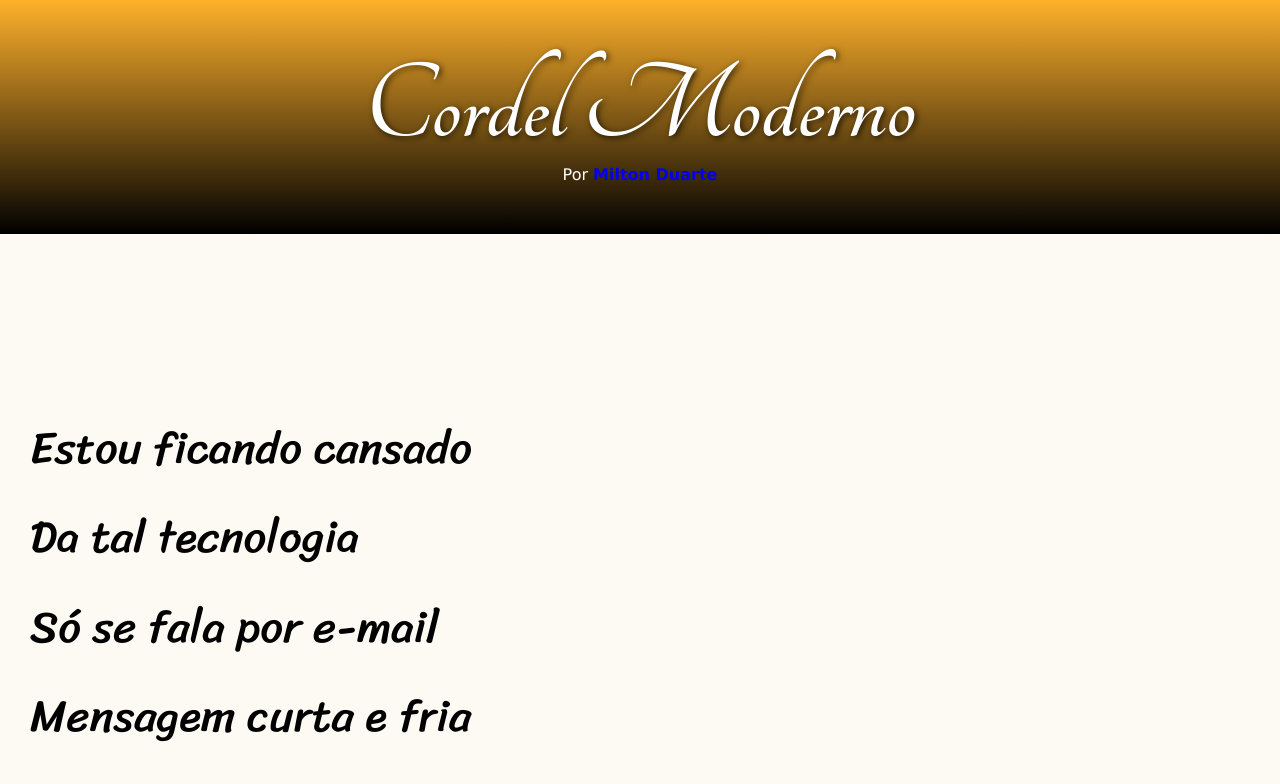
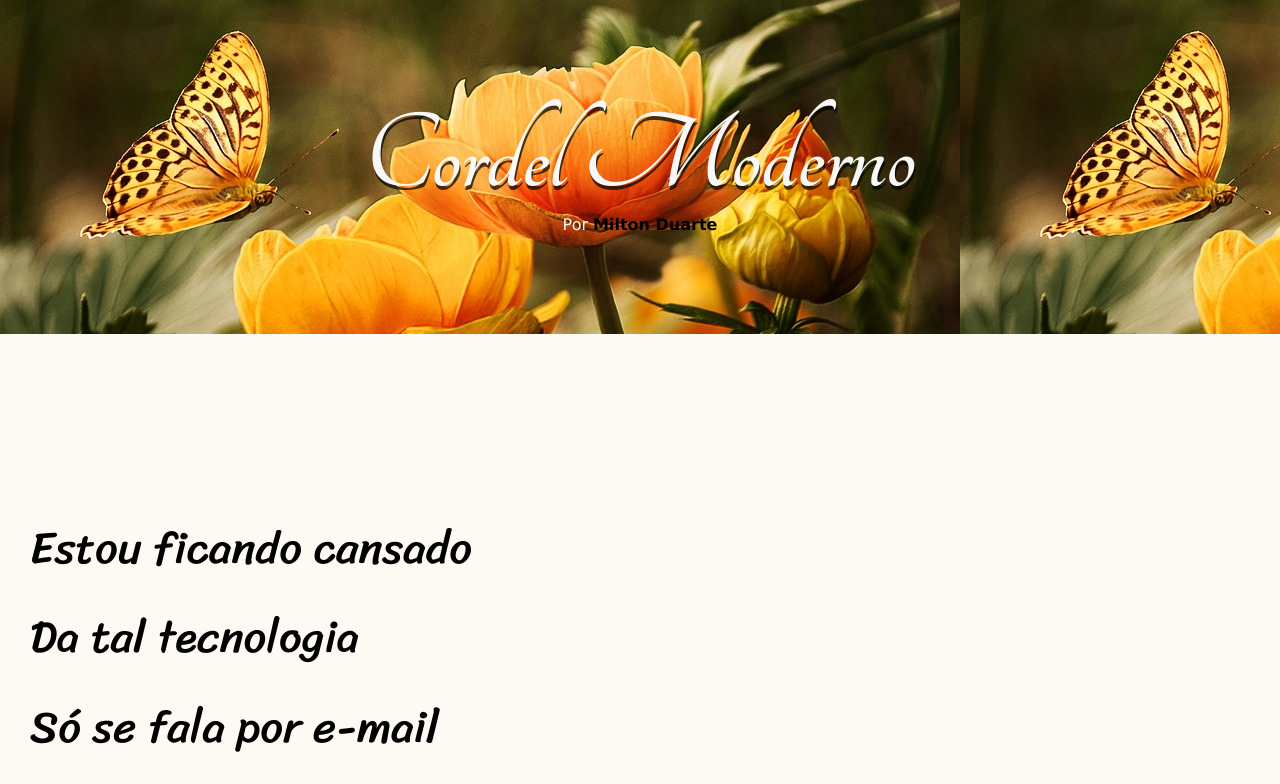
Before and after one commit to DanielFBarbosa/projeto-cordel-moderno, a plain HTML site: page index.html in a window 1280 px wide. Shown: the top 784 px of the page. Drawn offline with Linux system fonts and the light colour scheme.

Commit message:
atualização

```diff
--- a/estilo/tyle.css
+++ b/estilo/tyle.css
@@ -26,25 +26,25 @@ html, body {
 }
 
 header {
-    background-image: linear-gradient(to top, rgb(0, 0, 0), #ffb12b);
-    color: white;
+    background-image:url(../imagens/borboleta.jpg);
+    color: rgb(248, 248, 248);
     text-align: center;
 }
 
 header > h1 {
-    padding-top: 50px;
+    padding-top: 100px;
   /* font-variant: small-caps;*/
    font-family: var(--fonte4);
    font-size: 9vw;
-   text-shadow: 2px 2px 6px  rgba(0, 0, 0, 0.718);
+   text-shadow: 1px 4px 0px  rgba(0, 0, 0, 0.718);
 }
 
 header > p {
-    padding-bottom: 50px;
+    padding-bottom: 100px;
 }
 
 header a, footer a {
-    color:;
+    color:rgb(0, 0, 0);
     text-decoration: none;
     font-weight: bolder;
 }
```
